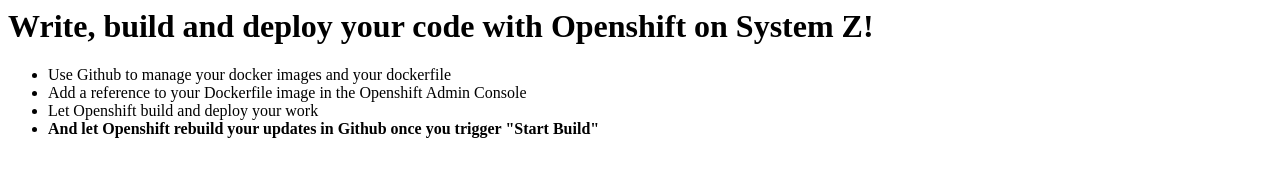
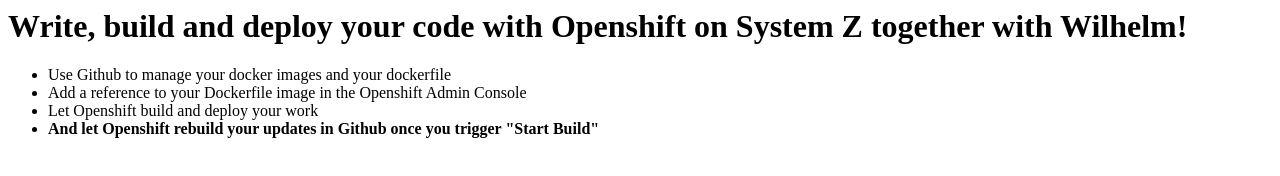
Before and after one commit to tstober/demo-app, a plain HTML site: page public-html/index.html in a window 1280 px wide. Drawn offline with Linux system fonts and the light colour scheme.

Commit message:
Update index.html

```diff
--- a/public-html/index.html
+++ b/public-html/index.html
@@ -1,6 +1,6 @@
 <html>
   <body>
-    <h1>Write, build and deploy your code with Openshift on System Z!</h1>
+    <h1>Write, build and deploy your code with Openshift on System Z together with Wilhelm!</h1>
     <ul style="list-style-type:disc;">
   <li>Use Github to manage your docker images and your dockerfile</li>
   <li>Add a reference to your Dockerfile image in the Openshift Admin Console</li>
```
